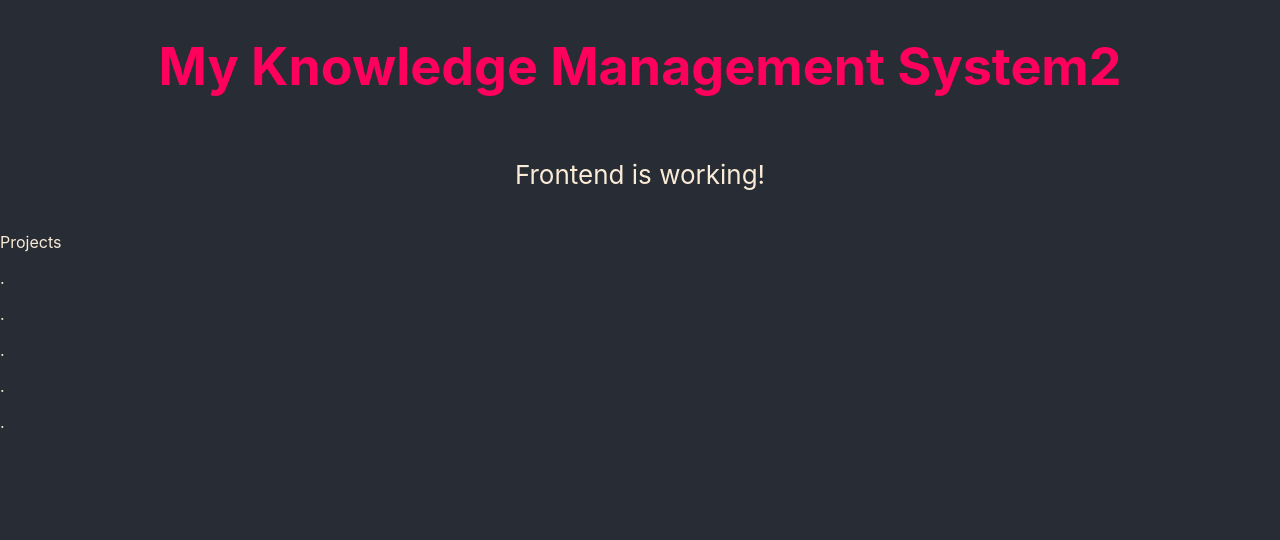
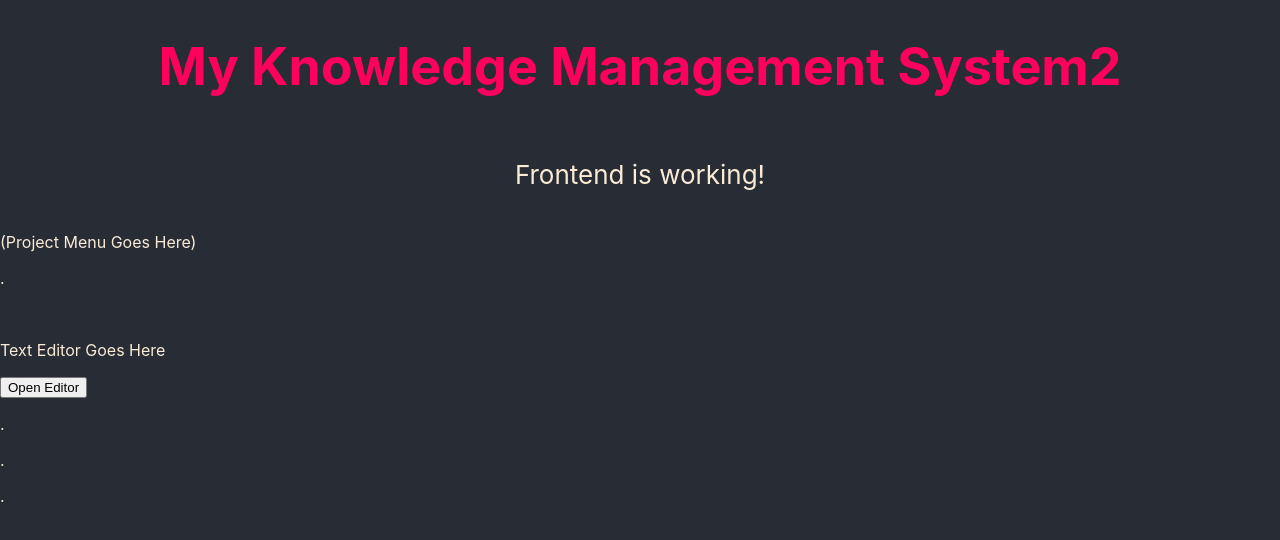
Before and after one commit to PranavD88/Theory-Board, a React (Create React App) app in the folder frontend/: page / in a window 1280 px wide. Shown: the top 540 px of the page. Built offline with nearby package versions, Linux system fonts and the light colour scheme.

Commit message:
Created a framework to open up at text input box in the Body section

```diff
--- a/frontend/src/Body.css
+++ b/frontend/src/Body.css
@@ -7,3 +7,7 @@
 p{
     color: antiquewhite;
 }
+#OpenTextEditor{
+    align-self: center;
+    position: fixed;
+}
--- a/frontend/src/Body.tsx
+++ b/frontend/src/Body.tsx
@@ -1,24 +1,47 @@
-import React from "react";
+import React, { useState } from "react";
 import "./App.css";
 import "./Body.css"
 import Header from "./Header";
+import TextEditor from "./TextEditor";
 
-function Body(){
-    return(
-        <div className="App-Body">
-            <p>Projects</p>
-            <p>. </p>
-            <p>. </p>
-            <p>. </p>
-            <p>. </p>
-            <p>. </p>
-        </div>
-    //   <div className="App">
-    //     <body className="App-body">
-    //       <p>Projects:</p>
-    //     </body>
-    //   </div>
 
+// Text Editor Button detect
+    let openTxtEdr:boolean = false;
+
+    const TxtBttn = document.getElementById("open-txt-edr");
+
+    TxtBttn?.addEventListener("click", () => {
+        // Set the boolean to true when the button is pressed
+        openTxtEdr = true;
+        console.log("Button pressed! isButtonPressed:", openTxtEdr);
+    });
+
+//Page Body
+function Body() {
+    // State to manage whether the text editor is open
+    const [isOpen, setIsOpen] = useState<boolean>(false);
+
+    // Function to handle button click
+    const handleButtonClick = () => {
+      setIsOpen(true); // Set isOpen to true when the button is clicked
+      console.log("Button pressed! isOpen:", true);
+    };
+
+    return (
+      <div className="App-Body">
+        <p>(Project Menu Goes Here)</p>
+        <p>.</p>
+        <br />
+        <p>Text Editor Goes Here</p>
+        {/* Button to open the text editor */}
+        <button onClick={handleButtonClick}>Open Editor</button>
+        {/* Pass the isOpen state to the TextEditor component */}
+        <TextEditor isOpen={isOpen} />
+        <br />
+        <p>.</p>
+        <p>.</p>
+        <p>.</p>
+      </div>
     );
   }
 
--- /dev/null
+++ b/frontend/src/TextEditor.tsx
@@ -0,0 +1,20 @@
+import React from "react";
+
+interface TextEditorProps {
+    isOpen: boolean;
+  }
+
+  const TextEditor: React.FC<TextEditorProps> = ({ isOpen }) => {
+    if (isOpen) {
+        console.log("Opened Text Editor");
+      return (
+        <div>
+            <input defaultValue="Hello world" />
+        </div>
+
+    );
+    } else {
+      return null; // Return nothing if the editor is not open
+    }
+  };
+export default TextEditor
```
